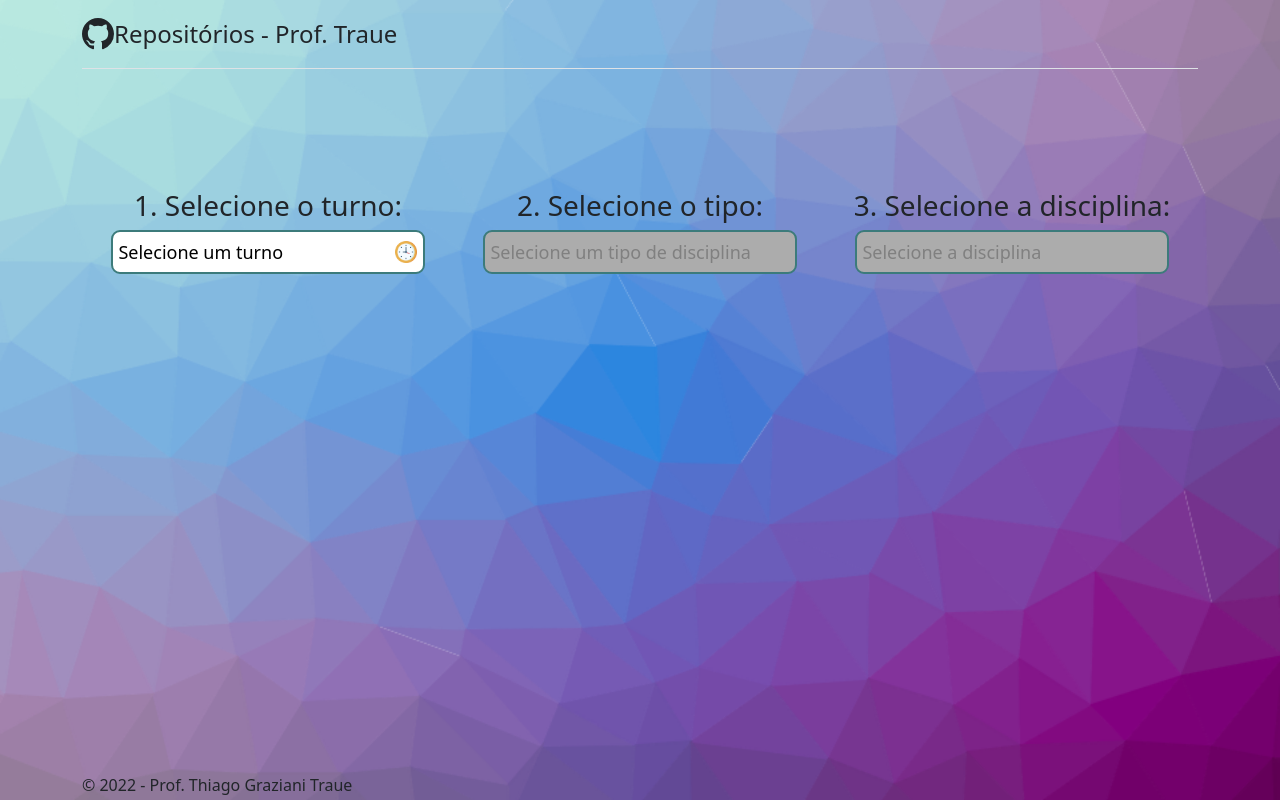
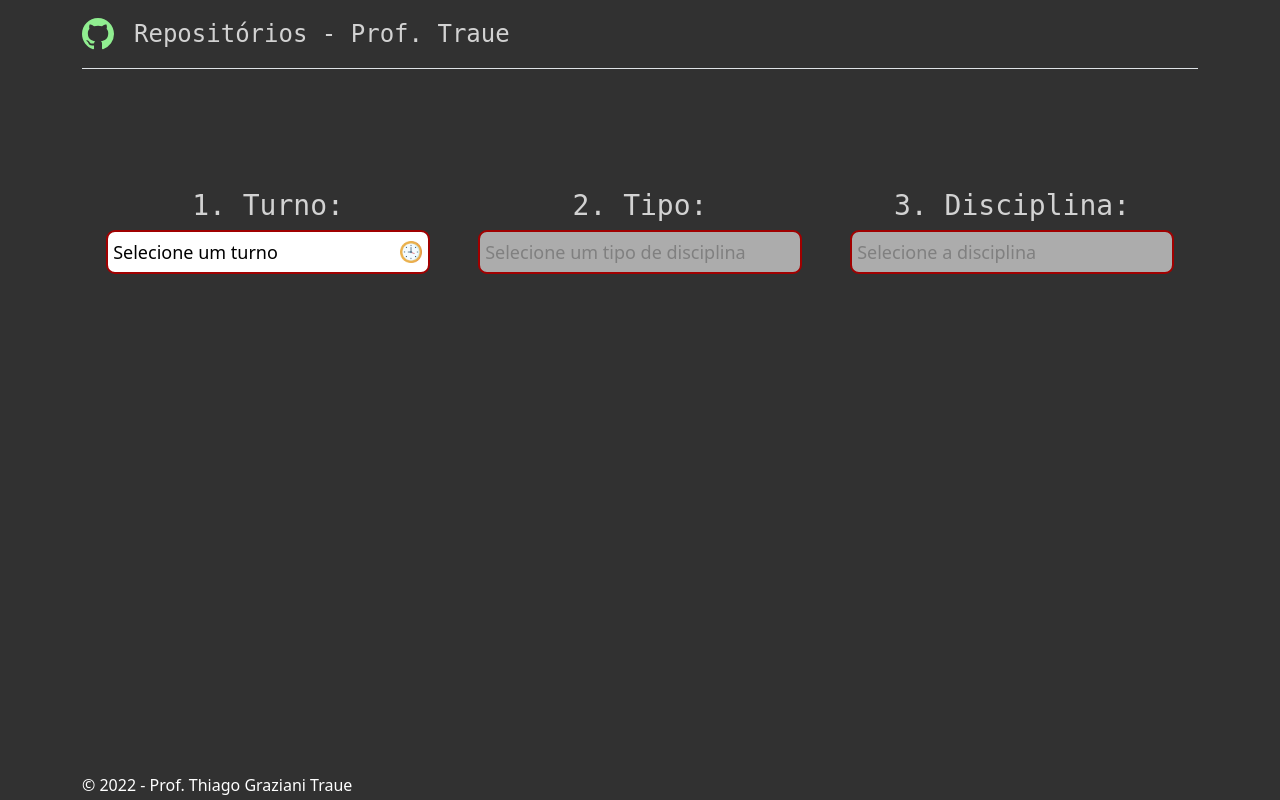
Before and after one commit to traue/git-index, a PHP site: page / in a window 1280 px wide. Run offline with PHP 8.4, Linux system fonts and the light colour scheme; some libraries are stand-ins or nearby versions.

Commit message:
Reestilização

```diff
--- a/index.html
+++ b/index.html
@@ -23,15 +23,15 @@
             <header class="pb-3 mb-4 border-bottom">
                 <a href="#" class="d-flex align-items-center text-dark text-decoration-none">
                     <svg xmlns="http://www.w3.org/2000/svg" width="32" height="32" fill="currentColor" class="bi bi-github" viewBox="0 0 16 16">
-                        <path d="M8 0C3.58 0 0 3.58 0 8c0 3.54 2.29 6.53 5.47 7.59.4.07.55-.17.55-.38 0-.19-.01-.82-.01-1.49-2.01.37-2.53-.49-2.69-.94-.09-.23-.48-.94-.82-1.13-.28-.15-.68-.52-.01-.53.63-.01 1.08.58 1.23.82.72 1.21 1.87.87 2.33.66.07-.52.28-.87.51-1.07-1.78-.2-3.64-.89-3.64-3.95 0-.87.31-1.59.82-2.15-.08-.2-.36-1.02.08-2.12 0 0 .67-.21 2.2.82.64-.18 1.32-.27 2-.27.68 0 1.36.09 2 .27 1.53-1.04 2.2-.82 2.2-.82.44 1.1.16 1.92.08 2.12.51.56.82 1.27.82 2.15 0 3.07-1.87 3.75-3.65 3.95.29.25.54.73.54 1.48 0 1.07-.01 1.93-.01 2.2 0 .21.15.46.55.38A8.012 8.012 0 0 0 16 8c0-4.42-3.58-8-8-8z"/>
+                        <path class="logo" d="M8 0C3.58 0 0 3.58 0 8c0 3.54 2.29 6.53 5.47 7.59.4.07.55-.17.55-.38 0-.19-.01-.82-.01-1.49-2.01.37-2.53-.49-2.69-.94-.09-.23-.48-.94-.82-1.13-.28-.15-.68-.52-.01-.53.63-.01 1.08.58 1.23.82.72 1.21 1.87.87 2.33.66.07-.52.28-.87.51-1.07-1.78-.2-3.64-.89-3.64-3.95 0-.87.31-1.59.82-2.15-.08-.2-.36-1.02.08-2.12 0 0 .67-.21 2.2.82.64-.18 1.32-.27 2-.27.68 0 1.36.09 2 .27 1.53-1.04 2.2-.82 2.2-.82.44 1.1.16 1.92.08 2.12.51.56.82 1.27.82 2.15 0 3.07-1.87 3.75-3.65 3.95.29.25.54.73.54 1.48 0 1.07-.01 1.93-.01 2.2 0 .21.15.46.55.38A8.012 8.012 0 0 0 16 8c0-4.42-3.58-8-8-8z"/>
                     </svg>
-                    <span class="fs-4">Repositórios - Prof. Traue</span>
+                    <span class="fs-4 pgtitle">Repositórios - Prof. Traue</span>
                 </a>
             </header>
             <div class="container" style="margin-top:10%;">
                 <div class="row">
                     <div class="col-md text-center pt-2">
-                        <h3>1. Selecione o turno:</h3>
+                        <h3>1. Turno:</h3>
                         <select class="select-turno mb-3" id="turno" onchange="turnoSelect()">
                             <option value="">Selecione um turno</option>
                             <option value="diurno">Manhã</option>
@@ -39,7 +39,7 @@
                         </select>
                     </div>
                     <div class="col-md text-center pt-2">
-                        <h3>2. Selecione o tipo:</h3>
+                        <h3>2. Tipo:</h3>
                         <select class="select-disctipo mb-3" id="discTipo" onchange="discTipoSelect()" disabled>
                             <option value="">Selecione um tipo de disciplina</option>
                             <option value="regulares">Regulares</option>
@@ -47,7 +47,7 @@
                         </select>
                     </div>
                     <div class="col-md text-center pt-2">
-                        <h3>3. Selecione a disciplina:</h3>
+                        <h3>3. Disciplina:</h3>
                         <select class="select-disciplina mb-3" id="disciplinas" onchange="discSelect()" disabled>
                             <option value="">Selecione a disciplina</option>
                         </select>
@@ -58,7 +58,7 @@
     </main>
     <footer class="footer">
         <div class="container">
-          <span class="text">© 2022 - Prof. Thiago Graziani Traue</span>
+          <span class="text text-white">© 2022 - Prof. Thiago Graziani Traue</span>
         </div>
     </footer>
 </body>
--- a/style/style.css
+++ b/style/style.css
@@ -1,7 +1,8 @@
 body {
-    background: -webkit-gradient(linear, left top, left bottom, from(rgb(162, 237, 250)), to(#c5acf3)) fixed;
+    /* background: -webkit-gradient(linear, left top, left bottom, from(rgb(162, 237, 250)), to(#c5acf3)) fixed; */
     margin-bottom: 30px;
-    background: url("../img/backimg.png") no-repeat center center fixed;
+    /* background: url("../img/backimg.png") no-repeat center center fixed; */
+    background-color: #313131;
     -webkit-background-size: cover;
     -moz-background-size: cover;
     -o-background-size: cover;
@@ -13,10 +14,29 @@ html {
   min-height: 100%;
 }
 
+h3 {
+  color: rgb(210, 210, 210);
+  font-family: monospace;
+}
+
+hr {
+  color: green;
+}
+
 #loader {
     display: none;
     position: fixed;
     width: 100%;
+}
+
+.logo {
+  color: lightgreen;
+}
+
+.pgtitle {
+  color: rgb(210, 210, 210);
+  font-family: monospace;
+  padding-left: 20px;
 }
 
 .loaderImg {
@@ -25,10 +45,10 @@ html {
 }
 
 select {
-  width: 90%;
+  width: 93%;
   padding: 5px 35px 5px 5px;
   font-size: 18px;
-  border: 2px solid rgb(60, 123, 123);
+  border: 2px solid rgb(160, 0, 0);
   border-radius: 0.5em;
   height: 44px;
   -webkit-appearance: none;
@@ -50,12 +70,12 @@ select {
 }
 
 select:disabled {
-  background-color: rgb(172, 172, 172);
+  background-color: rgb(130, 130, 130);
   background: rgb(172, 172, 172);
 }
 
 select:hover {
-  border: 2px solid rgb(133, 0, 133);
+  border: 2px solid rgb(255, 255, 255);
 }
 
 select::-ms-expand {
@@ -78,7 +98,7 @@ select::-ms-expand {
     transform:translate(-50%,-50%);
     width:100%;
     height:15px;
-    background:#f78df7;
+    background:#fff79c;
     overflow:hidden;
   }
 
@@ -88,7 +108,7 @@ select::-ms-expand {
     top:0px;
     left:0px;
     bottom:0px;
-    background:#162453;
+    background:#616161;
     animation:box-1 2100ms cubic-bezier(0.65,0.81,0.73,0.4) infinite;
   }
 
@@ -98,7 +118,7 @@ select::-ms-expand {
     top:0px;
     left:0px;
     bottom:0px;
-    background:#6187ee;
+    background: lightgreen;
     animation:box-2 2100ms cubic-bezier(0.16,0.84,0.44,1) infinite;
     animation-delay:1150ms;
   }
```
